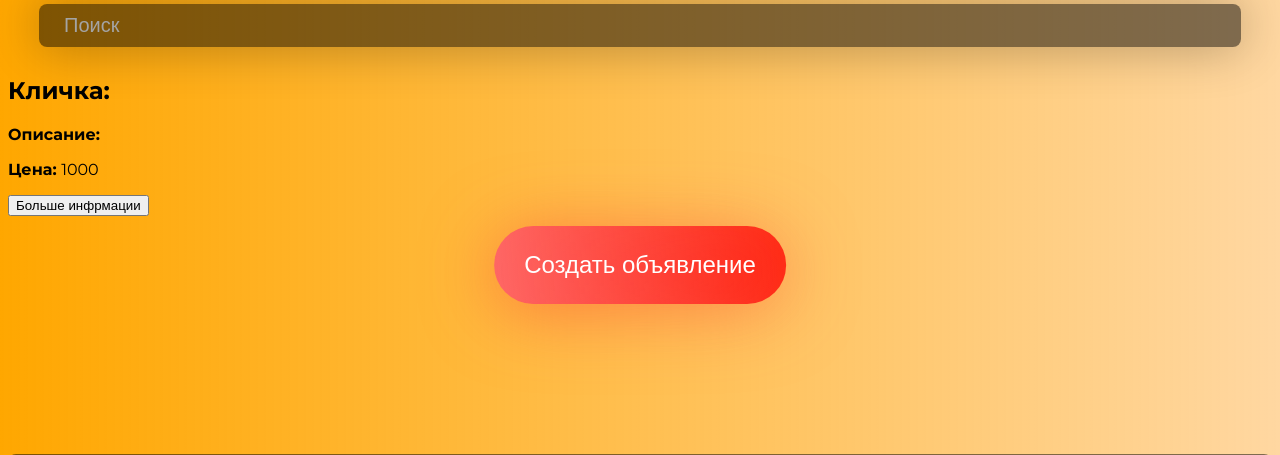
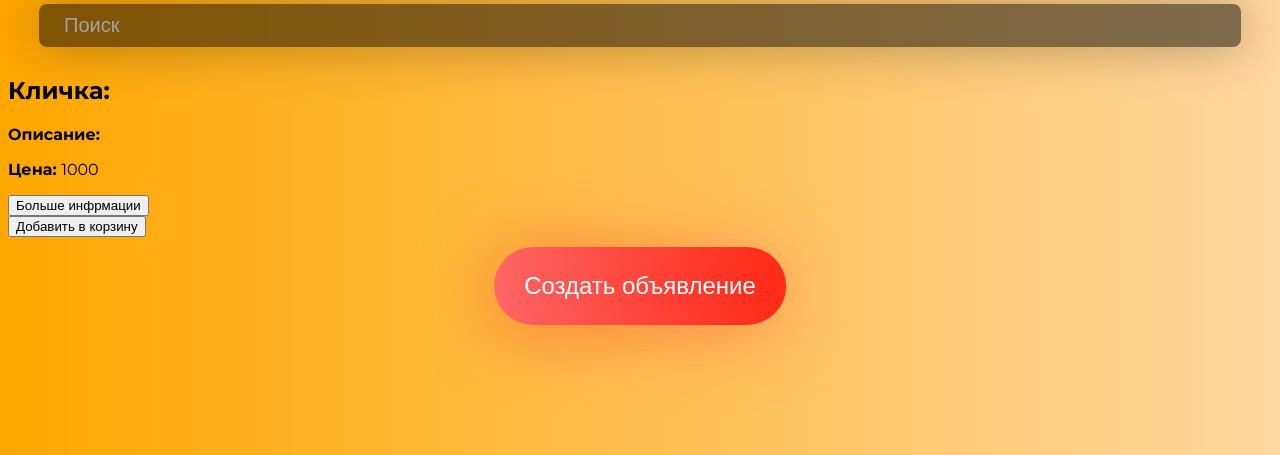
Before and after one commit to nais2008/HP, a PHP site: page /shop.php in a window 1280 px wide; the page is wider, and only the part inside the window is pictured. Shown: the part 202-657 px from the top of that part. Run offline with PHP 8.4, Linux system fonts and the light colour scheme; data comes from the database, SQL or seed files in the repository; data that the repository does not hold is empty.

Commit message:
asdasdasdasd

```diff
--- a/shop.php
+++ b/shop.php
@@ -100,11 +100,11 @@
 									<p><b>Цена: </b><span>", $row['price'], "</span></p>
 								</section>
 								<section class='pets__buttons'>
-									<form id='form_for_info_pet'>
+									<form id='form_for_info_pet' method='post'>
 										<button type='submit' form='form_for_info_pet'>Больше инфрмации</button>
 									</form>
-									<form>
-
+									<form id='form_korzina' method='post'>
+										<button type='submit' form='form_korzina'>Добавить в корзину</button>
 									</form>
 								</section>
 							</article>
```
